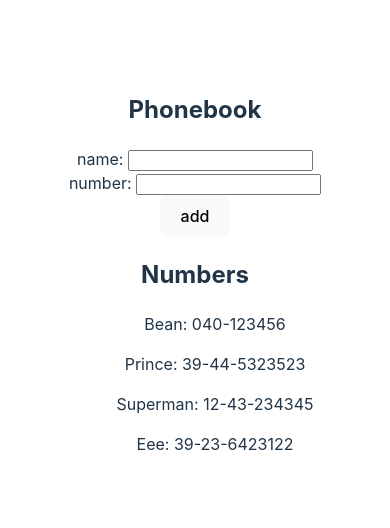
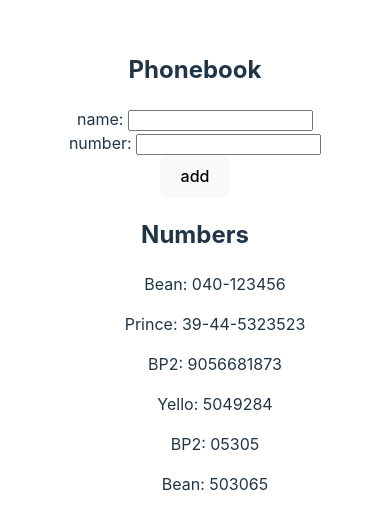
Before and after one commit to alexwisco/fullstackopencourse, a React (Vite) app in the folder part2/phonebook/: page / in a window 390 px wide. Shown: the part 150-678 px from the top of the page. Built offline with nearby package versions, Linux system fonts and the light colour scheme; data requests are answered from the project's data file.

Commit message:
2.12 - sync phone numbers with json server

```diff
--- a/part2/phonebook/db.json
+++ b/part2/phonebook/db.json
@@ -1,24 +1,34 @@
 {
-    "persons":[
+  "persons": [
     {
+      "id": "1",
       "name": "Bean",
-        "number": "040-123456",
-        "id": "1"
+      "number": "040-123456"
     },
     {
+      "id": "2",
       "name": "Prince",
-        "number": "39-44-5323523",
-        "id": "2"
+      "number": "39-44-5323523"
     },
     {
-        "name": "Superman",
-        "number": "12-43-234345",
-        "id": "3"
+      "id": "d0b5",
+      "name": "BP2",
+      "number": "9056681873"
     },
     {
-        "name": "Eee",
-        "number": "39-23-6423122",
-        "id": "4"
+      "id": "74dd",
+      "name": "Yello",
+      "number": "5049284"
+    },
+    {
+      "id": "5b5f",
+      "name": "BP2",
+      "number": "05305"
+    },
+    {
+      "id": "130a",
+      "name": "Bean",
+      "number": "503065"
     }
   ]
 }
--- a/part2/phonebook/src/App.jsx
+++ b/part2/phonebook/src/App.jsx
@@ -7,8 +7,7 @@ const App = () => {
   const [persons, setPersons] = useState([])
   const [newName, setNewName] = useState('')
   const [newNumber, setNewNumber] = useState('')
-  const [test, setTest] = useState(0)
-
+  //const [test, setTest] = useState(0) only used for testing
 
   useEffect(() => {
     console.log('effect')
@@ -21,20 +20,6 @@ const App = () => {
   }, [])
   console.log('render ', persons.length, ' notes')
 
-  /* Testing functionality of json url (added /3 to .get url)
-  useEffect(() => {
-    console.log('testing!')
-    axios
-      .get('http://localhost:3001/persons/3')
-      .then(response => {
-        console.log('promise fulfilled')
-        sety(response.data)
-      })
-  }, [])
-  console.log('y: ', y)
-  */
-
-
   // When user types in form submission box
   const handleNameChange = (e) => {
     setNewName(e.target.value)
@@ -45,39 +30,26 @@ const App = () => {
     setNewNumber(e.target.value)
   }//
 
-
-
   // User has clicked the submit button (the event e).
-  // Creates new person object with the name the user has
+  // Creates new person object with the name/number the user has
   // typed in. Adds new person to phonebook, also printing it.
   const addPerson = (e) => {
     //console.log('beep')
     e.preventDefault()
 
+    // obj to be added.
     const personObj = {
       name: newName,
       number: newNumber
     }
-    // Check if the person is in our phonebook already
-    if (persons.some(person => person.name === newName)){
-      console.log('BEEEEEP: ', `${newName} is already added to phonebook. Not Added.`)
-      setNewName('')
-      return
-    }
 
-    // Adding new person to phonebook
-    setPersons(persons.concat(personObj))
-
-    // printing
-    // We don't like pushing, concat instead
-    let newPersonsList = persons.concat(personObj)
-    newPersonsList.map(person =>
-      console.log("Person's name: ", person.name, ", Person's number: ", person.number)
-    )
-
-    setNewName('') // clear new name so the textbox doesn't fill up with prev. names
-    setNewNumber('') // same as above
-
+  axios
+      .post('http://localhost:3001/persons', personObj)
+      .then(response => {
+        setPersons(persons.concat(response.data)) // concat - make copy rather than chage state
+        setNewName('') // clear input box
+        setNewNumber('') // ^
+      })
   } // addPerson
 
   return (
@@ -100,7 +72,7 @@ const App = () => {
       <h2>Numbers</h2>
       <ul>
          {persons.map(person =>
-          <Person key={person.name} person={person} />
+          <Person key={person.id} person={person} />
         )}
       </ul>
     </div>
```
Lines whose indentation alone changed are shown as unchanged.
